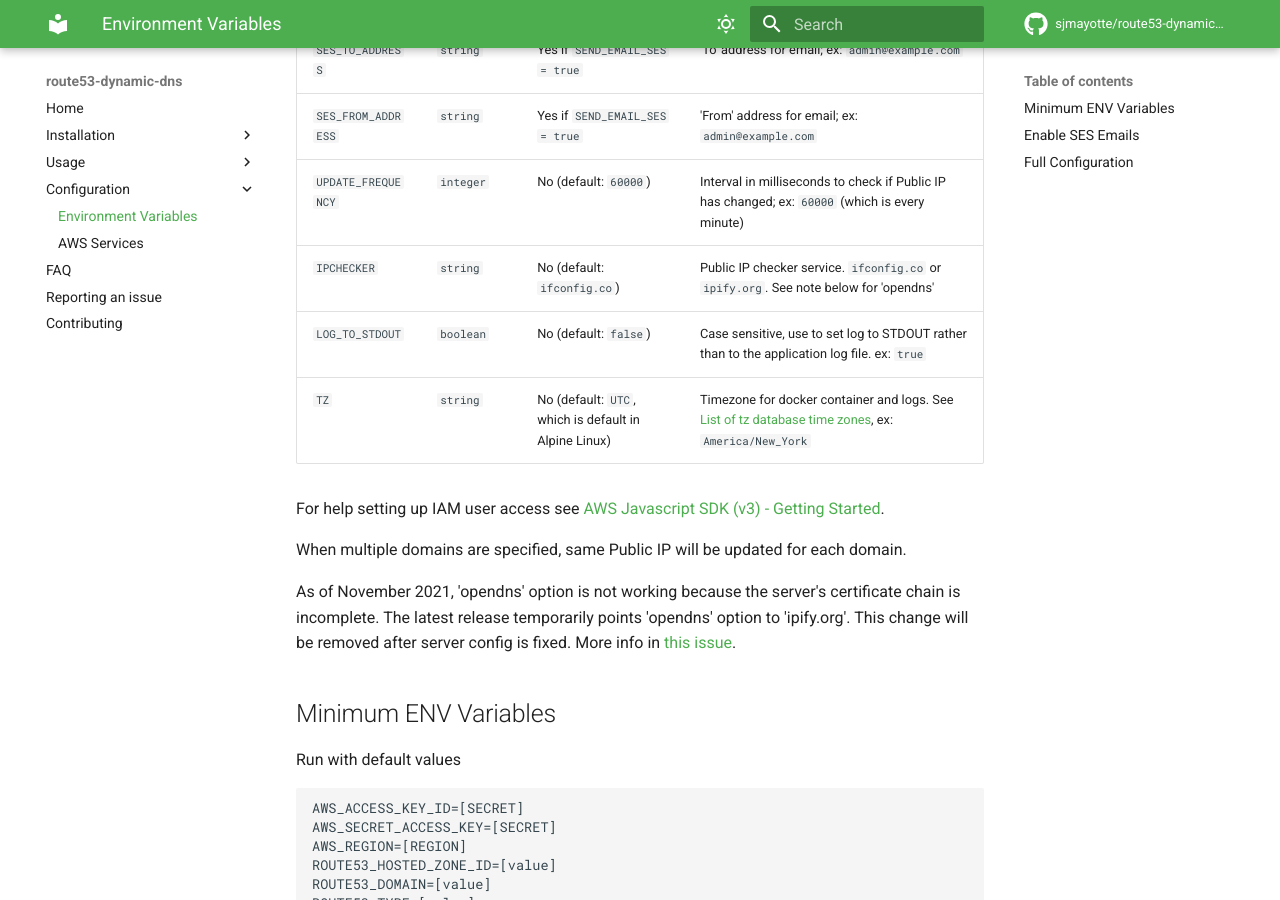
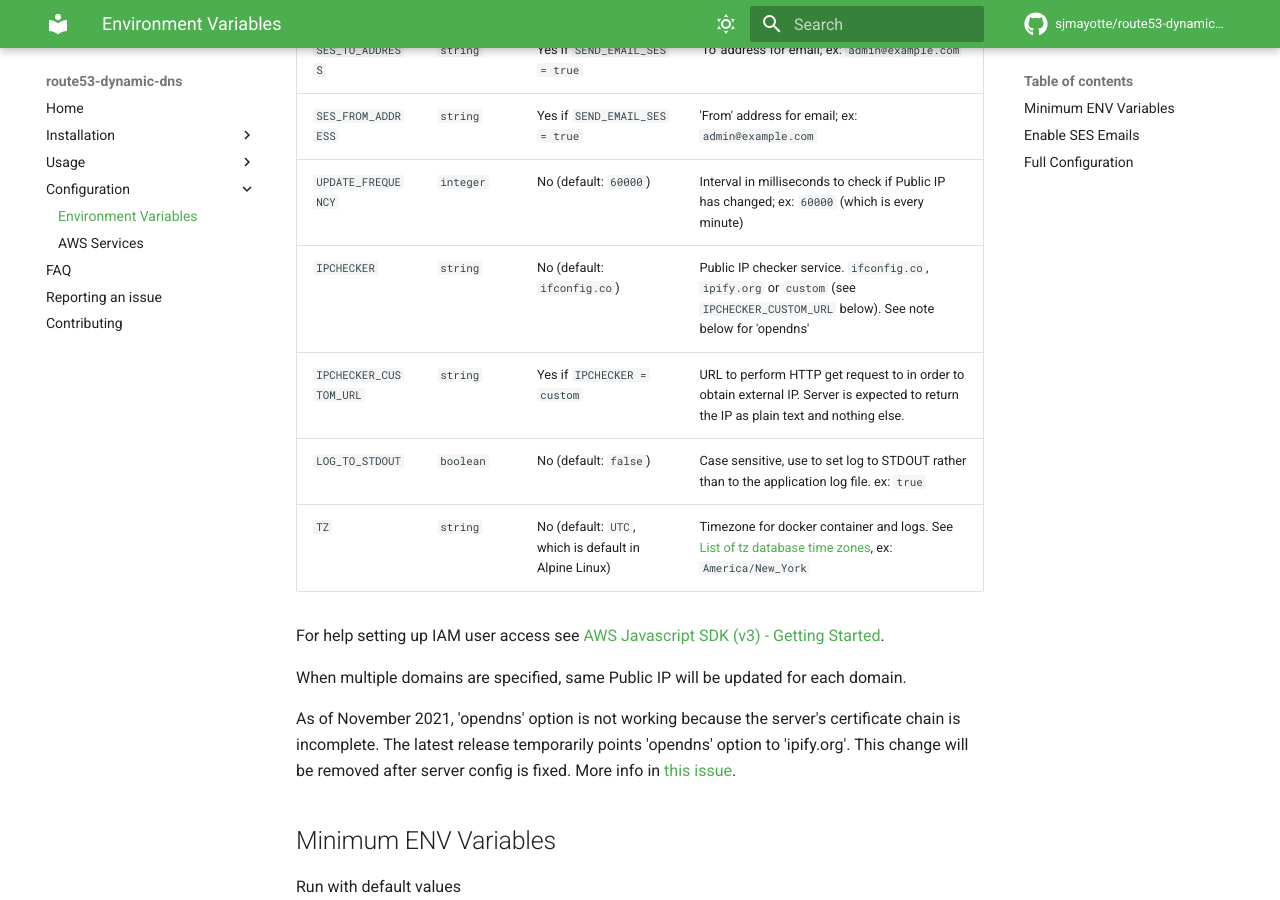
Before and after one commit to sjmayotte/route53-dynamic-dns, an MkDocs documentation site: the page built from docs/config/env.md, in a window 1280 px wide and 900 px high, scrolled down 747 px. Built offline with MkDocs 1.6.1 and Material for MkDocs 9.7.7, drawn with Linux system fonts in a browser that asks for light colours; comment, search, counter and statistics services are not loaded.

Commit message:
Add ability to provide a custom IP checker URL.

```diff
--- a/docs/config/env.md
+++ b/docs/config/env.md
@@ -17,7 +17,8 @@ Environment variables are required to run the process.
 | `SES_TO_ADDRESS`         | `string`  | Yes if `SEND_EMAIL_SES = true`                        | 'To' address for email; ex: `admin@example.com`                                                                                                                      |
 | `SES_FROM_ADDRESS`       | `string`  | Yes if `SEND_EMAIL_SES = true`                        | 'From' address for email; ex: `admin@example.com`                                                                                                                    |
 | `UPDATE_FREQUENCY`       | `integer` | No (default: `60000`)                                 | Interval in milliseconds to check if Public IP has changed; ex: `60000` (which is every minute)                                                                      |
-| `IPCHECKER`              | `string`  | No (default: `ifconfig.co`)                           | Public IP checker service. `ifconfig.co` or `ipify.org`.  See note below for 'opendns'                                                                               |
+| `IPCHECKER`              | `string`  | No (default: `ifconfig.co`)                           | Public IP checker service. `ifconfig.co`, `ipify.org` or `custom` (see `IPCHECKER_CUSTOM_URL` below).  See note below for 'opendns'                                  |
+| `IPCHECKER_CUSTOM_URL`   | `string`  | Yes if `IPCHECKER = custom`                           | URL to perform HTTP get request to in order to obtain external IP. Server is expected to return the IP as plain text and nothing else.                               |
 | `LOG_TO_STDOUT`          | `boolean` | No (default: `false`)                                 | Case sensitive, use to set log to STDOUT rather than to the application log file. ex: `true`                                                                         |
 | `TZ`                     | `string`  | No (default: `UTC`, which is default in Alpine Linux) | Timezone for docker container and logs.  See [List of tz database time zones](https://en.wikipedia.org/wiki/List_of_tz_database_time_zones),  ex: `America/New_York` |
 
```
Also changed, not shown: server.js (+24 -3 lines).
